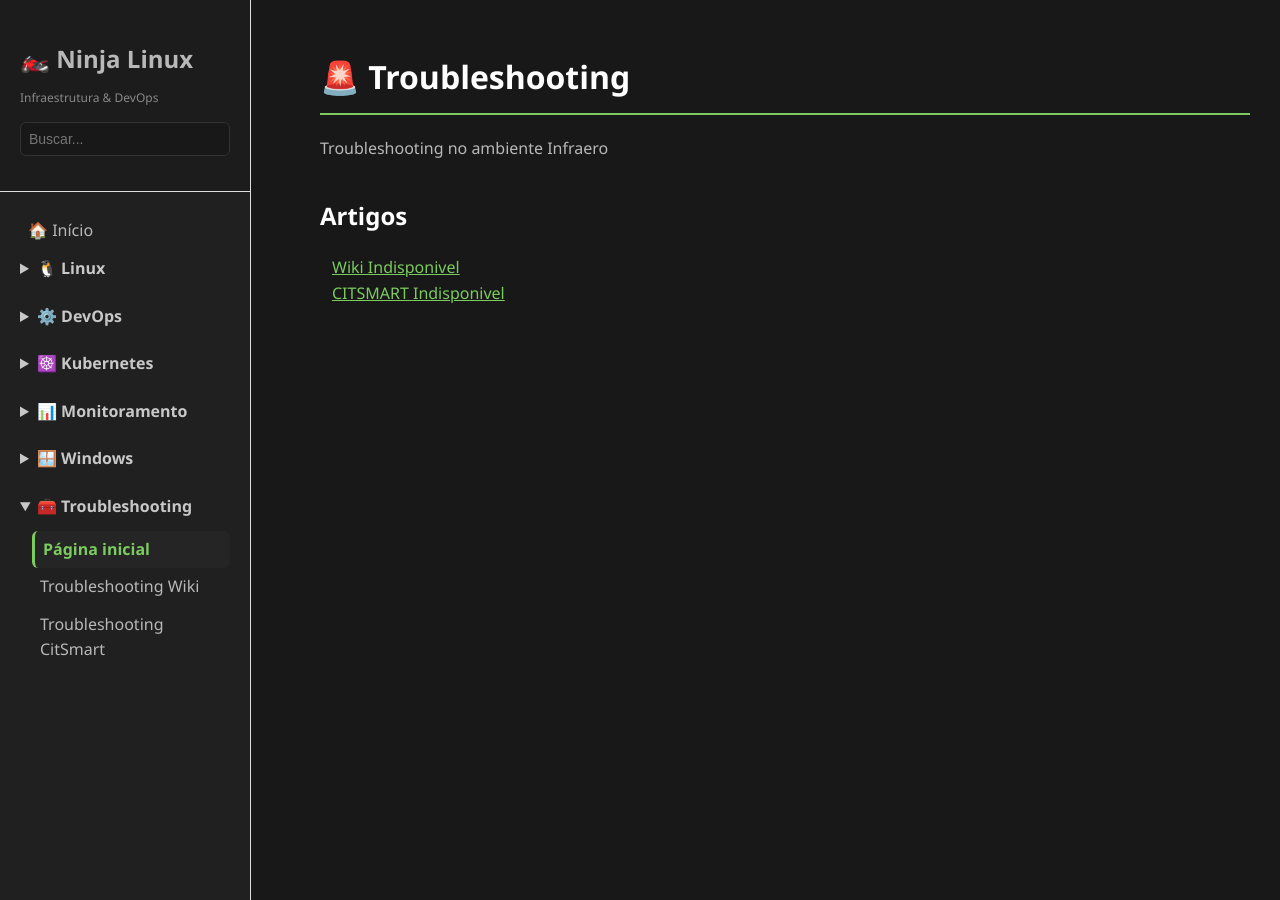
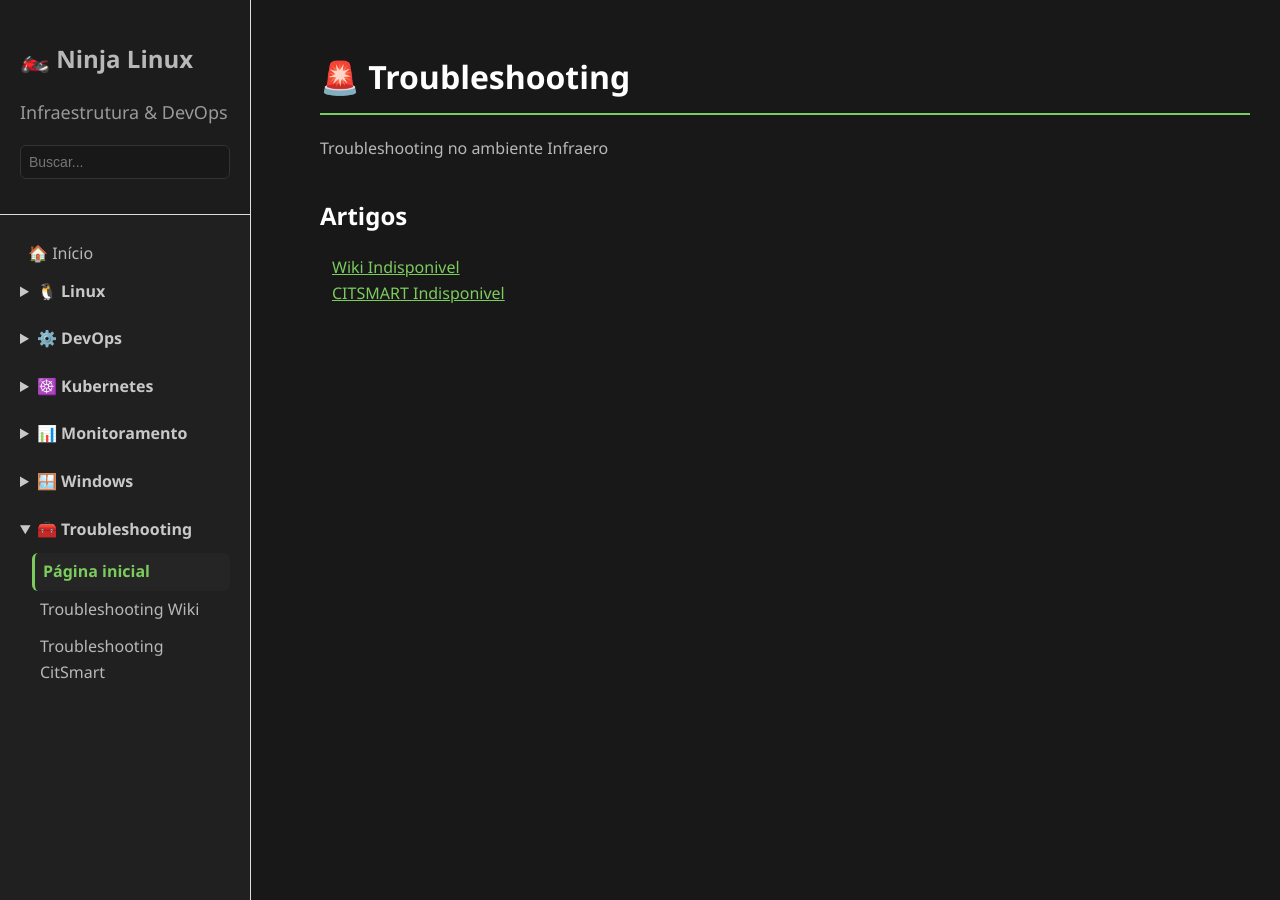
Before and after one commit to joaopedros111/ninja-linux, a Jekyll site: the page built from troubleshooting/index.md, in a window 1280 px wide. Built offline with Jekyll 4.4.1, drawn with Linux system fonts in a browser that asks for light colours.

```diff
--- a/assets/css/style.css
+++ b/assets/css/style.css
@@ -258,8 +258,7 @@
 }
 
 .sidebar-subtitle {
-    margin-top: -10px;
-    margin-bottom: 15px;
-    font-size: 12px;
-    color: #888;
+    font-size: 18px;
+    font-weight: 500;
+    color: #999;
 }
```
